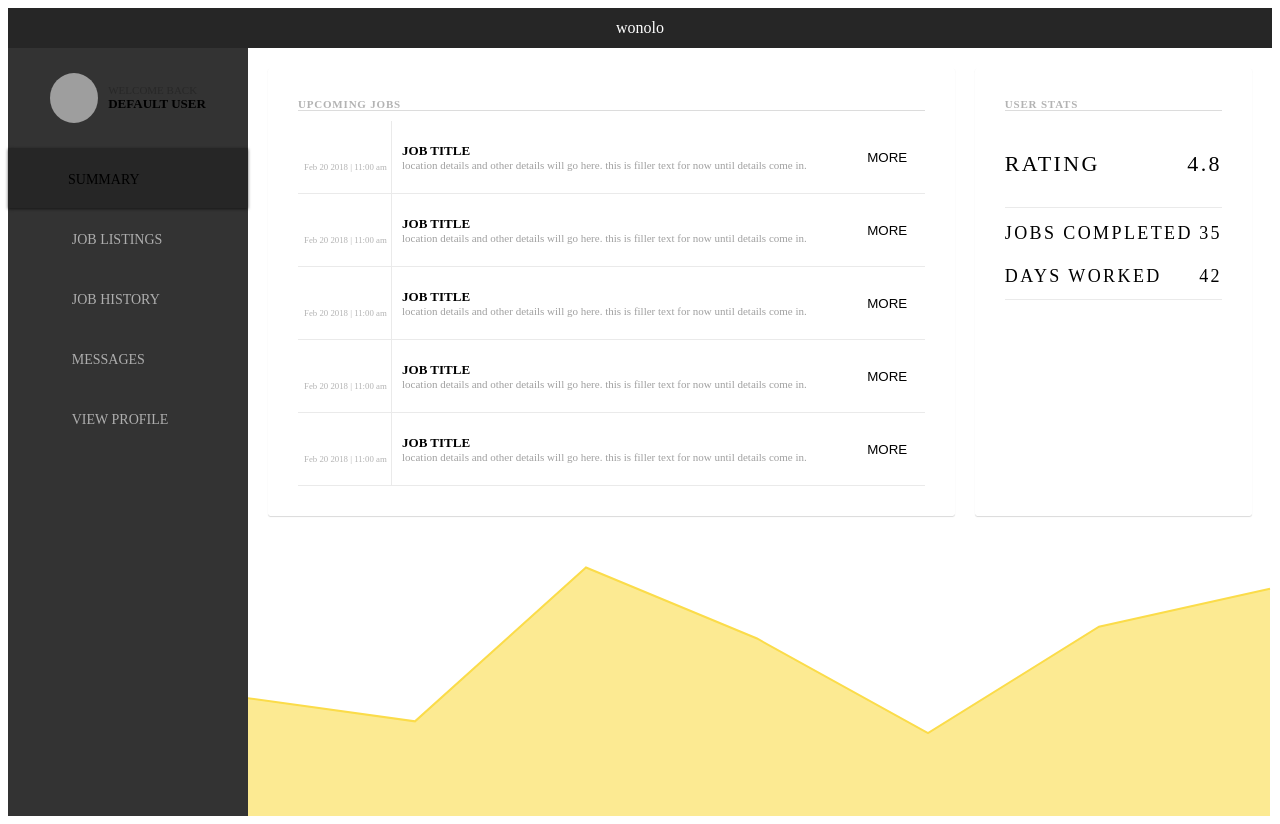
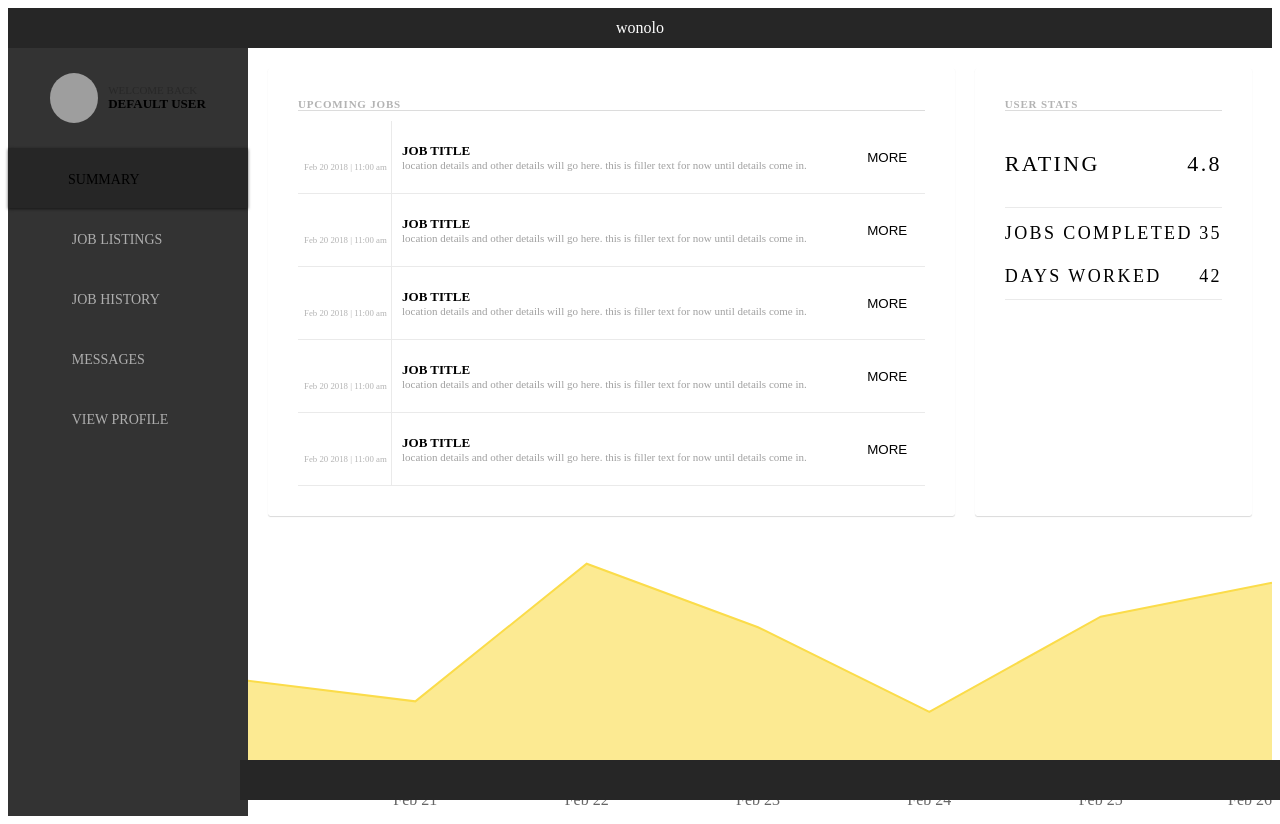
Before and after one commit to tiffaphm/not_wnl_platform, a React app: page / in a window 1280 px wide. Built offline with nearby package versions, Linux system fonts and the light colour scheme; grey boxes are pictures that could not be loaded; the HTML template or start-up script is replaced by a standard one.

Commit message:
fix tooltip on userchart

```diff
--- a/client/src/components/DashboardSubComponents/UserChart.jsx
+++ b/client/src/components/DashboardSubComponents/UserChart.jsx
@@ -1,5 +1,5 @@
 import React, { Component } from 'react';
-import { AreaChart, Area, ResponsiveContainer, Tooltip } from 'recharts';
+import { AreaChart, Area, XAxis, ResponsiveContainer, Tooltip } from 'recharts';
 import '../styles/UserChart.css';
 
 class UserChart extends Component {
@@ -23,11 +23,14 @@ class UserChart extends Component {
     return (
       <div className="user-chart-container">
         <ResponsiveContainer width="100%" height="100%">
-          <AreaChart data={this.state.data} margin={{left: -4, right: 2}}>
+          <AreaChart data={this.state.data} margin={{left: -4}}>
             <Tooltip />
+            <XAxis dataKey="name"/>
             <Area dataKey="amt" stroke={this.state.colors[0]} fill={this.state.colors[0]} strokeWidth={2} activeDot={{r: 8}} />
           </AreaChart>
         </ResponsiveContainer>
+        <div className="user-chart-footer">
+        </div>
       </div>
     );
   }
--- a/client/src/components/styles/UserChart.css
+++ b/client/src/components/styles/UserChart.css
@@ -3,3 +3,13 @@
   grid-column: bottom-start / bottom-end;
   /*background-color: blue;*/
 }
+
+.user-chart-footer {
+  position: fixed;
+  height: 40px;
+  background-color: #262626;
+  bottom: 0px;
+  right: 0px;
+  margin-bottom: 0px;
+  width: calc(100% - 240px);
+}
```
